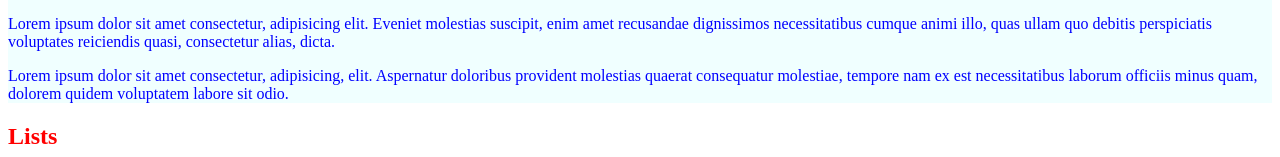
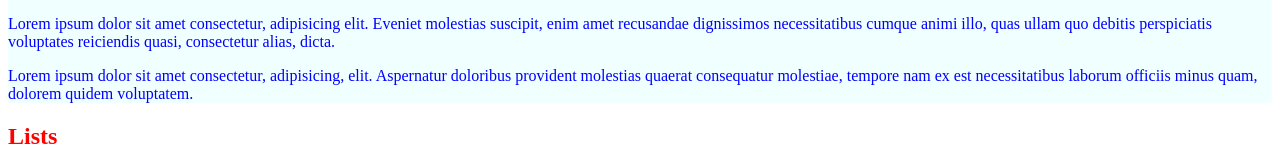
Before and after one commit to gbads/fwd41, a plain HTML site: page index.html in a window 1280 px wide. Shown: the part 311-468 px from the top of the page. Drawn offline with Linux system fonts and the light colour scheme.

Commit message:
removed some text on paragraph before lists

```diff
--- a/index.html
+++ b/index.html
@@ -43,7 +43,7 @@
 
 			<p>Lorem ipsum dolor sit amet consectetur, adipisicing, elit. Aspernatur doloribus provident molestias
 				quaerat consequatur molestiae, tempore nam ex est necessitatibus laborum officiis minus quam, dolorem
-				quidem voluptatem labore sit odio.</p>
+				quidem voluptatem.</p>
 		</section>
 
 		<section>
```
